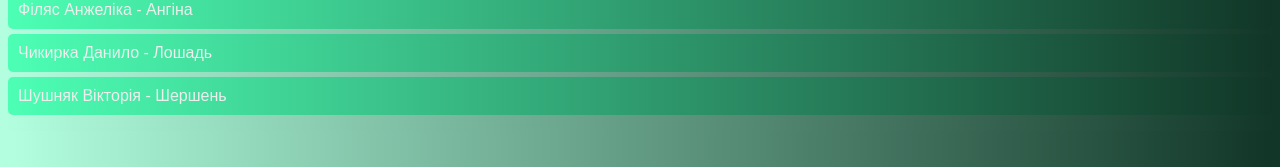
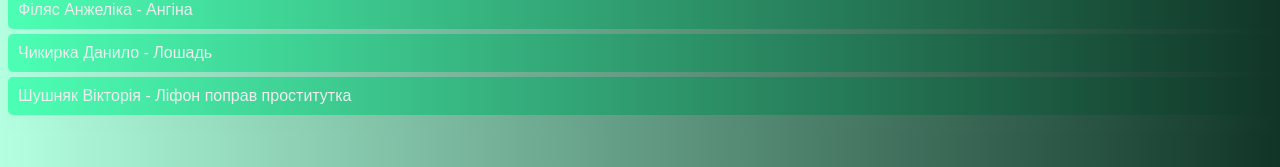
Before and after one commit to bebrakitaex/myclassmatessh, a plain HTML site: page classmates.html in a window 1280 px wide. Shown: the part 560-727 px from the top of the page. Drawn offline with Linux system fonts and the light colour scheme.

Commit message:
update classmate

```diff
--- a/classmates.html
+++ b/classmates.html
@@ -22,7 +22,7 @@
                 <li>Стандричук Анна - Пес Патрон</li>
                 <li>Філяс Анжеліка - Ангіна</li>
                 <li>Чикирка Данило - Лошадь</li>
-                <li>Шушняк Вікторія - Шершень</li>
+                <li>Шушняк Вікторія - Ліфон поправ проститутка</li>
         </ul>
 </body>
 <footer>
```
